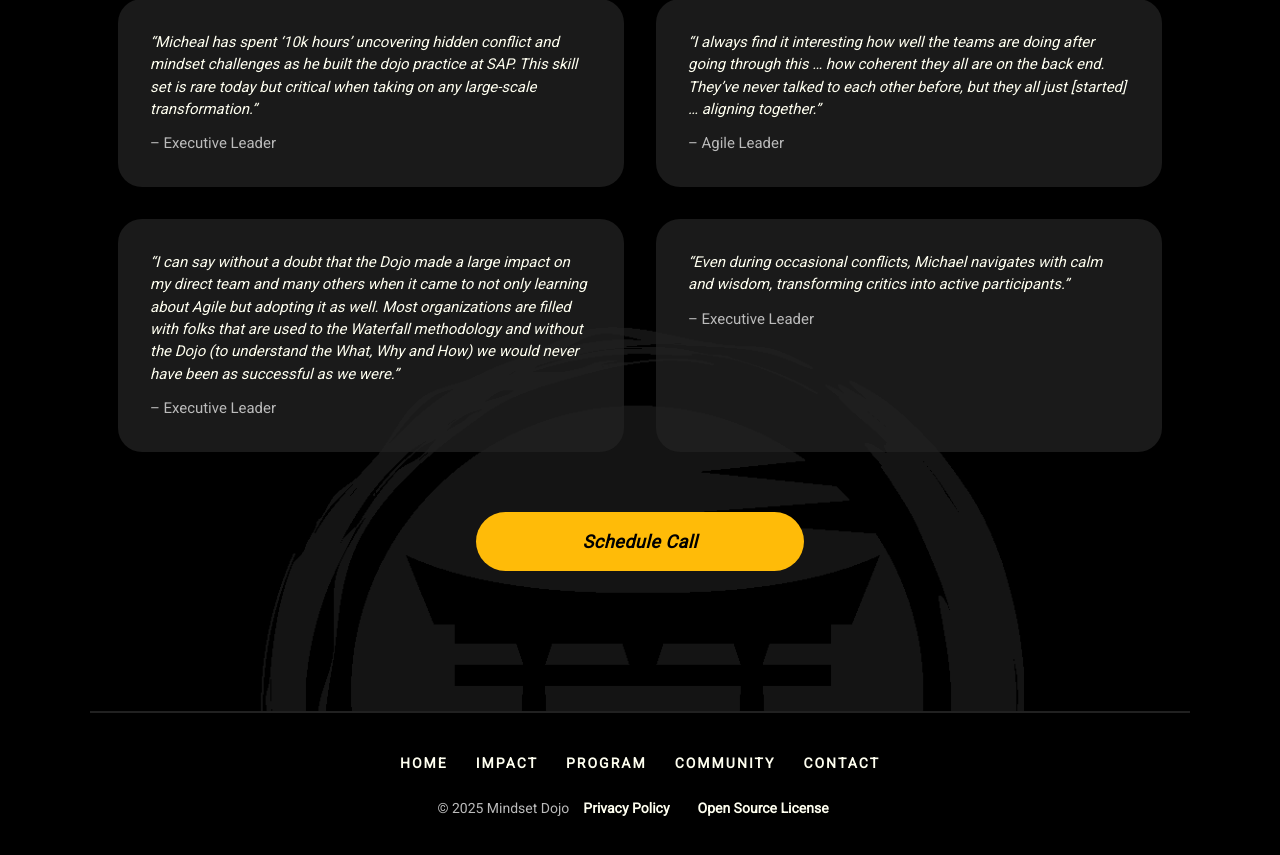
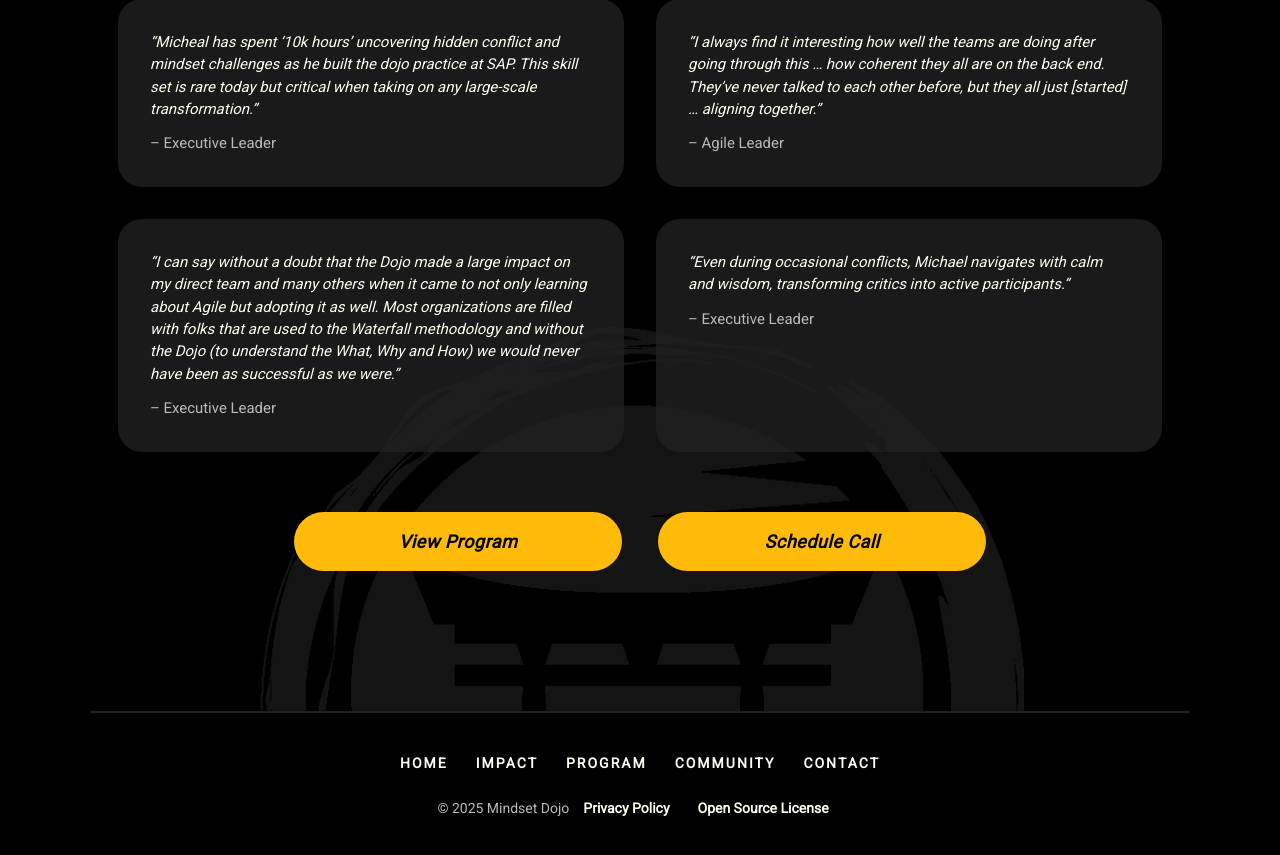
Before and after one commit to mindset-dojo/mindset-dojo.github.io, a Jekyll site: the page built from impact.md, in a window 1280 px wide and 900 px high, scrolled down 3311 px. Shown: the top 855 px of the window. Built offline with Jekyll 4.4.1, drawn with Linux system fonts in a browser that asks for light colours; some web fonts are replaced.

Commit message:
Add "View Program" button to bottom of impact.md.

```diff
--- a/impact.md
+++ b/impact.md
@@ -97,5 +97,5 @@
 	</blockquote>
 </section>
 <div class="md-cta-group">
-    <a href="{{site.connect_url}}" target="_blank">Schedule Call</a>
+    <a href="./program">View Program</a><a href="{{site.connect_url}}" target="_blank">Schedule Call</a>
 </div>
```
